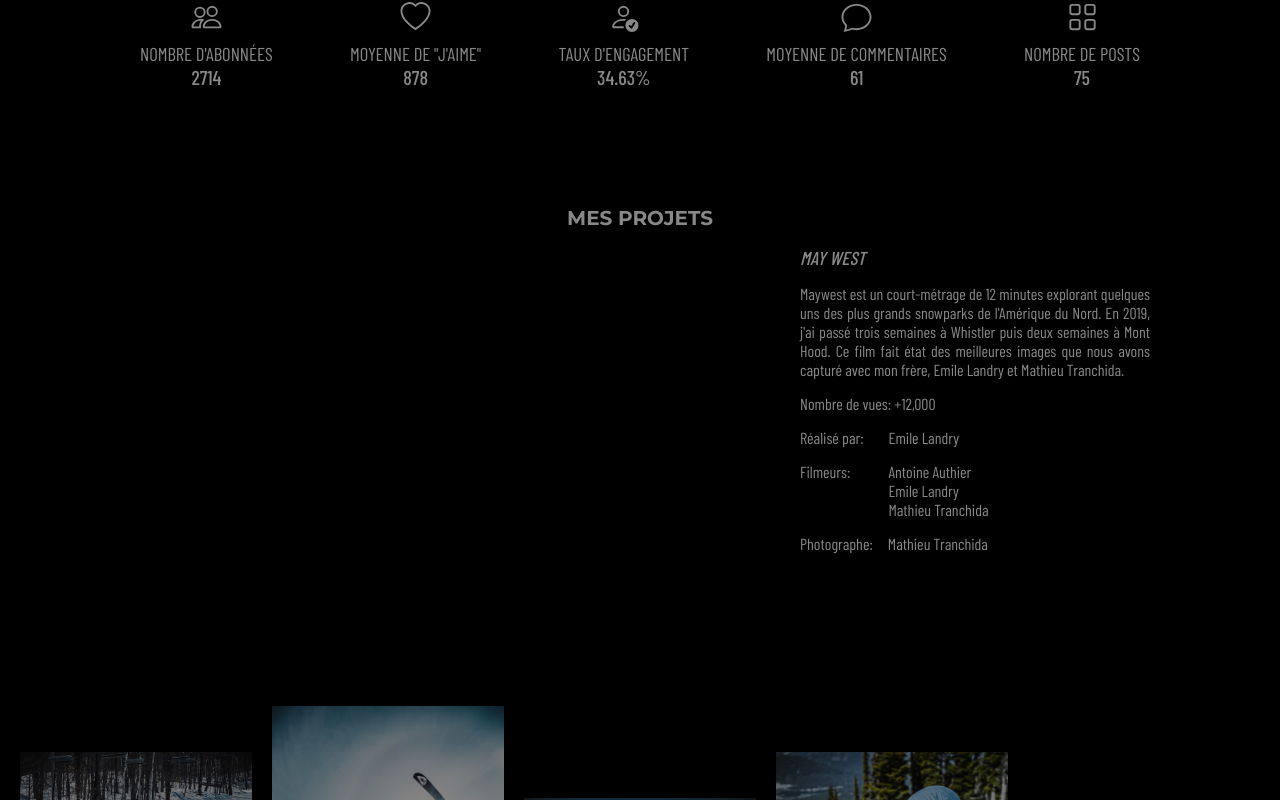
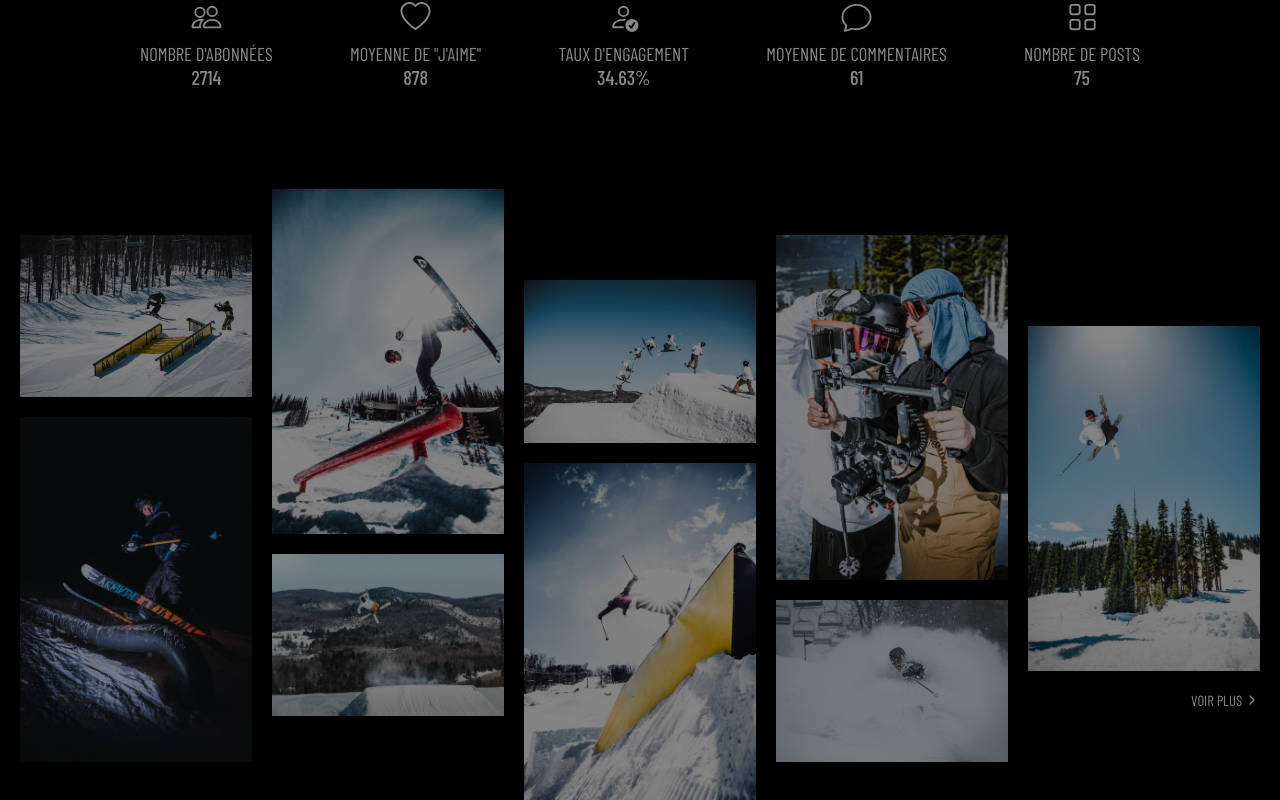
Before and after one commit to mathieutranchida/vincent-authier-website, a React (Create React App) app: page / in a window 1280 px wide. Shown: the part 1260-2060 px from the top of the page. Built offline with nearby package versions, Linux system fonts and the light colour scheme; a web font is replaced by a local one.

Commit message:
grid animation implemented

```diff
--- a/src/components/GridPhoto.js
+++ b/src/components/GridPhoto.js
@@ -1,6 +1,7 @@
-import React from "react";
+import React, { useEffect, useRef } from "react";
 import styled from "styled-components";
 import ReactPlayer from "react-player/youtube";
+import { gsap } from "gsap";
 
 import { FiChevronRight, FiChevronLeft } from "react-icons/fi";
 import { AiOutlineInstagram } from "react-icons/ai";
@@ -27,10 +28,52 @@ import Page2Img9 from "../assets/grid/page2/gridGallery-9.jpg";
 import Page2Img10 from "../assets/grid/page2/gridGallery-10.jpg";
 
 const GridPhoto = () => {
+  let gridOne = useRef(null);
+  let gridTwo = useRef(null);
+
+  useEffect(() => {
+    gsap.set(gridTwo, { x: "100%", autoAlpha: 0.1 });
+  }, []);
+
+  const showSlideTwo = () => {
+    gsap.to(gridOne, {
+      duration: 1,
+      x: "-100%",
+      autoAlpha: 0.1,
+      ease: "power3.inOut",
+    });
+    gsap.to(gridTwo, {
+      duration: 1,
+      x: "0%",
+      autoAlpha: 1,
+      ease: "power3.inOut",
+    });
+  };
+
+  const showSlideOne = () => {
+    gsap.to(gridOne, {
+      duration: 1,
+      x: "0%",
+      autoAlpha: 1,
+      ease: "power3.inOut",
+    });
+    gsap.to(gridTwo, {
+      duration: 1,
+      x: "100%",
+      autoAlpha: 0.1,
+      ease: "power3.inOut",
+    });
+  };
+
   return (
     <>
       <Wrapper>
-        <Main>
+        <MainWrapper>
+          <Main
+            ref={(e) => {
+              gridOne = e;
+            }}
+          >
             <Section1Row1>
               <Image src={Page1Img6} alt="image gallery" />
             </Section1Row1>
@@ -59,17 +102,29 @@ const GridPhoto = () => {
               <Image src={Page1Img11} alt="image gallery" />
             </Section5Row1>
             <Section5Row2>
-            <SeeMoreDiv>
+              <SeeMoreDiv
+                onClick={() => {
+                  showSlideTwo();
+                }}
+              >
                 <SeeMoreText>Voir plus</SeeMoreText> <FiChevronRight />
               </SeeMoreDiv>
             </Section5Row2>
           </Main>
 
-        <Second>
+          <Second
+            ref={(e) => {
+              gridTwo = e;
+            }}
+          >
             <Page2Section1Row1>
               <Image src={Page2Img4} alt="image gallery" />
             </Page2Section1Row1>
-          <Page2Section1Row2>
+            <Page2Section1Row2
+              onClick={() => {
+                showSlideOne();
+              }}
+            >
               <ReturnDiv>
                 <FiChevronLeft />
                 <ReturnText>Retour</ReturnText>
@@ -119,13 +174,16 @@ const GridPhoto = () => {
                     }}
                   />
                 </InstaDiv>
-              <MoreContent>Voir plus de contenu sur mon instagram</MoreContent>
+                <MoreContent>
+                  Voir plus de contenu sur mon instagram
+                </MoreContent>
               </DarkOverlay>
             </Page2Section5Row1>
             <Page2Section5Row2>
               <Image src={Page2Img10} alt="image galery" />
             </Page2Section5Row2>
           </Second>
+        </MainWrapper>
       </Wrapper>
     </>
   );
@@ -135,6 +193,13 @@ const Wrapper = styled.div`
   color: ${COLORS.textBody};
   background-color: ${COLORS.backgroundBody};
   padding: 50px 0;
+  position: relative;
+`;
+
+const MainWrapper = styled.div`
+  position: relative;
+  width: 100vw;
+  overflow: hidden;
 `;
 
 const Image = styled.img`
@@ -241,6 +306,8 @@ const SeeMoreText = styled.div`
 
 const Second = styled.div`
   display: grid;
+  position: absolute;
+  top: 0;
   grid-template-columns: repeat(5, 1fr);
   grid-template-rows: repeat(14, 2.5vw);
   grid-gap: 20px;
--- a/src/components/Projects.js
+++ /dev/null
@@ -1,123 +0,0 @@
-import React from "react";
-import styled from "styled-components";
-import ReactPlayer from "react-player/youtube";
-
-import COLORS from "../constants";
-
-const Projects = () => {
-  return (
-    <>
-      <Wrapper>
-        <H1>Mes projets</H1>
-        <Main>
-          <PlayerDiv>
-            <ReactPlayer url="https://youtu.be/_GsBRHxuekw" />
-          </PlayerDiv>
-          <DescriptionDiv>
-            <DescriptionTitle>May West</DescriptionTitle>
-            <DescriptionDetail>
-              Maywest est un court-métrage de 12 minutes explorant quelques uns
-              des plus grands snowparks de l'Amérique du Nord. En 2019, j'ai
-              passé trois semaines à Whistler puis deux semaines à Mont Hood. Ce
-              film fait état des meilleures images que nous avons capturé avec
-              mon frère, Emile Landry et Mathieu Tranchida.
-            </DescriptionDetail>
-            <DescriptionDetail>Nombre de vues: +12,000</DescriptionDetail>
-            <Table>
-              <TableLeft1>Réalisé par:</TableLeft1>
-              <TableRight>
-                <TableRightItem>Emile Landry</TableRightItem>
-              </TableRight>
-            </Table>
-            <Table>
-              <TableLeft2>Filmeurs:</TableLeft2>
-              <TableRight>
-                <TableRightItem>
-                  Antoine Authier
-                  <br />
-                  Emile Landry
-                  <br />
-                  Mathieu Tranchida
-                </TableRightItem>
-              </TableRight>
-            </Table>
-            <Table>
-              <TableLeft3>Photographe:</TableLeft3>
-              <TableRight>
-                <TableRightItem>Mathieu Tranchida</TableRightItem>
-              </TableRight>
-            </Table>
-          </DescriptionDiv>
-        </Main>
-      </Wrapper>
-    </>
-  );
-};
-
-const Wrapper = styled.div`
-  background-color: ${COLORS.backgroundBody};
-  color: ${COLORS.textBody};
-  display: flex;
-  justify-content: center;
-  flex-direction: column;
-  align-items: center;
-  padding: 50px;
-`;
-
-const H1 = styled.h2`
-  text-transform: uppercase;
-  font-weight: 700;
-  font-family: "Montserrat", sans-serif;
-  font-size: 15pt;
-`;
-
-const Main = styled.div`
-  max-width: 1020px;
-  width: 100%;
-  padding: 0px 10px;
-  display: flex;
-  justify-content: space-between;
-`;
-
-const PlayerDiv = styled.div`
-  min-width: 640px;
-`;
-
-const DescriptionDiv = styled.div`
-  margin-left: 30px;
-`;
-
-const DescriptionTitle = styled.h3`
-  margin: 0px 0px 15px 0px;
-  text-transform: uppercase;
-  font-style: italic;
-  font-weight: 500;
-`;
-
-const DescriptionDetail = styled.div`
-  text-align: justify;
-  margin-top: 15px;
-`;
-
-const Table = styled.div`
-  display: flex;
-  margin-top: 15px;
-`;
-
-const TableLeft1 = styled.div`
-  margin-right: 25px;
-`;
-
-const TableLeft2 = styled.div`
-  margin-right: 38px;
-`;
-
-const TableLeft3 = styled.div`
-  margin-right: 15px;
-`;
-
-const TableRight = styled.div``;
-
-const TableRightItem = styled.div``;
-
-export default Projects;
--- a/src/components/index.js
+++ b/src/components/index.js
@@ -7,7 +7,6 @@ import { ScrollTrigger } from "gsap/ScrollTrigger";
 import Intro from "./Intro";
 import About from "./About";
 import InstaStats from "./InstaStats";
-import Projects from "./Projects";
 import ContactMe from "./ContactMe";
 import GridPhoto from "./GridPhoto";
 import Footer from "./Footer";
@@ -96,9 +95,6 @@ const Homepage = () => {
             <InstaStats />
           </section>
           <section ref={addToRefs}>
-            <Projects />
-          </section>
-          <section ref={addToRefs}>
             <GridPhoto />
           </section>
           <section ref={addToRefs}>
```
Also changed, not shown: 1 other file (tests, documents, lock files or other folders). Lines whose indentation alone changed are shown as unchanged.
